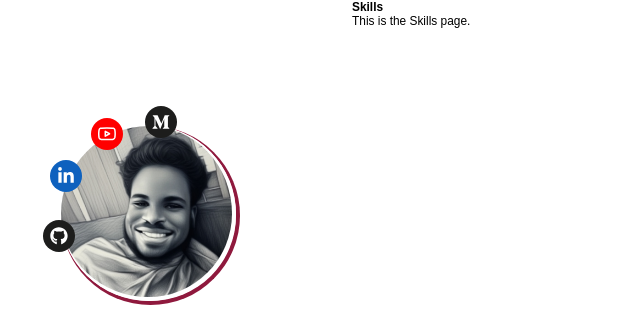
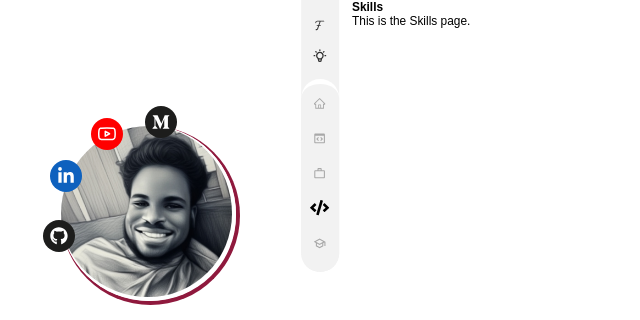
Before and after one commit to beetheprogrammer/portfolio-site, a Next.js app: page /skills in a window 1280 px wide. Shown: the top 320 px of the page, without its empty margins (0-640 px from the left). Built offline with nearby package versions, Linux system fonts and the light colour scheme; a web font is replaced by a local one.

Commit message:
Navigation Menu Section

```diff
--- a/src/components/AboutMe/AboutMe.tsx
+++ b/src/components/AboutMe/AboutMe.tsx
@@ -10,12 +10,14 @@ import { HiOutlineMail } from "react-icons/hi";
 import { FiPhoneForwarded } from "react-icons/fi";
 import Image from "next/image";
 import { SOCIAL_LINKS } from "./aboutMe.utils";
+import NavigationMenu from "../NavigationMenu/NavigationMenu";
 
 const AboutMe = () => {
 	const { languageTexts, theme } = useContext(AppContext)!;
 
 	return (
 		<AboutMeContainer>
+			<NavigationMenu/>
 			<div>
 				<ProfilePicture>
 					{SOCIAL_LINKS.map(({ href, icon, backgroundColor }, index) => (
--- /dev/null
+++ b/src/components/NavigationMenu/NavigationMenu.styles.tsx
@@ -0,0 +1,84 @@
+import Link from "next/link";
+import styled from "styled-components";
+
+export const NavigationMenuContainer = styled.div`
+	display: flex;
+	flex-direction: column;
+	align-items: center;
+	gap: 1vw;
+	position: absolute;
+	right: 0;
+	top: 0;
+	background-color: ${(props) => props.theme.gray_1};
+	border-radius: 0 0 50vw 50vw;
+	padding-top: 1.5vw;
+	width: 3vw;
+	z-index: 30 !important;
+  transform: translateX(50%);
+
+	.tooltip {
+		position: absolute;
+		left: 1vw;
+		top: -0.3vw;
+		display: none;
+		padding: 0.5vw 1vw;
+		background-color: ${(props) => props.theme.black};
+		color: ${(props) => props.theme.white};
+    font-size: .6vw;
+    white-space: nowrap;
+    border-radius: 50vw;
+	}
+`;
+
+export const NavigationMenuAction = styled.button`
+  background-color: transparent;
+  opacity: .8;
+  transition: transform .2s ease;
+
+  &:hover{
+    cursor: pointer;
+    opacity: 1;
+    transform: scale(1.2);
+
+    .tooltip{
+      position: absolute;
+      display:flex;
+      font-size: .6vw;
+    }
+  }
+`
+
+export const NavigationMenusBox = styled.div`
+	display: flex;
+	flex-direction: column;
+	align-items: center;
+	gap: 1.5vw;
+	border-top: 5px solid ${(props) => props.theme.background};
+	background-color: ${(props) => props.theme.gray_1};
+  width: 100%;
+  padding: 1vw 0 1.5vw 0;
+  border-radius: 50vw;
+`;
+
+export const NavigationMenuItem = styled(Link)`
+	color: ${(props) => props.theme.black};
+	opacity: 0.3;
+	transition: transform 0.3s ease;
+	position: relative;
+
+	&:hover {
+		cursor: pointer;
+		opacity: 1;
+		transform: scale(1.2);
+
+		.tooltip {
+			display: flex;
+			font-size: 0.6vw;
+		}
+	}
+
+	&.active {
+    opacity: 1;
+    transform: scale(1.5);
+	}
+`;
--- /dev/null
+++ b/src/components/NavigationMenu/NavigationMenu.tsx
@@ -0,0 +1,59 @@
+import React, { useContext } from "react";
+import {
+	NavigationMenuAction,
+	NavigationMenuContainer,
+	NavigationMenuItem,
+	NavigationMenusBox,
+} from "./NavigationMenu.styles";
+import { AppContext } from "../AppWrapper/AppWrapper";
+import { RxFontFamily } from "react-icons/rx";
+import { RiEnglishInput } from "react-icons/ri";
+import { TbBulb, TbBulbOff } from "react-icons/tb";
+import { NavigationMenus } from "./NavigationMenu.utils";
+import { usePathname } from "next/navigation";
+
+const NavigationMenu = () => {
+	const { currentLanguage, theme, toggleLanguage, themeType, toggleTheme } =
+		useContext(AppContext)!;
+	const pathname = usePathname();
+
+	const languageIcon =
+		currentLanguage === "en" ? (
+			<RxFontFamily color={theme.textColor} size={"1vw"} />
+		) : (
+			<RiEnglishInput color={theme.textColor} size={"1vw"} />
+		);
+
+	const themeIcon =
+		themeType === "light" ? (
+			<TbBulb color={theme.textColor} size={"1.2vw"} />
+		) : (
+			<TbBulbOff color={theme.textColor} size={"1.2vw"} />
+		);
+	return (
+		<NavigationMenuContainer>
+			<NavigationMenuAction onClick={() => toggleLanguage()}>
+				{languageIcon}
+				<p className="tooltip">Change language</p>
+			</NavigationMenuAction>
+			<NavigationMenuAction onClick={() => toggleTheme()}>
+				{themeIcon}
+				<p className="tooltip">Change theme</p>
+			</NavigationMenuAction>
+			<NavigationMenusBox>
+				{NavigationMenus(theme).map(({ href, icon, title }, index) => (
+					<NavigationMenuItem
+						className={pathname === href ? "active" : ""}
+						href={href}
+						key={index}
+					>
+						{icon}
+						{pathname !== href && <p className="tooltip">{title}</p>}
+					</NavigationMenuItem>
+				))}
+			</NavigationMenusBox>
+		</NavigationMenuContainer>
+	);
+};
+
+export default NavigationMenu;
--- /dev/null
+++ b/src/components/NavigationMenu/NavigationMenu.utils.tsx
@@ -0,0 +1,35 @@
+import { AiOutlineHome } from "react-icons/ai";
+import { BiCodeBlock } from "react-icons/bi";
+import { FaCode } from "react-icons/fa";
+import { MdOutlineSchool, MdOutlineWorkOutline } from "react-icons/md";
+import { DefaultTheme } from "styled-components";
+
+export const NavigationMenus = (theme: DefaultTheme) => {
+	return [
+		{
+			title: "Home",
+			icon: <AiOutlineHome color={theme.textColor} size={"1vw"} />,
+			href: "/",
+		},
+		{
+			title: "Projects",
+			icon: <BiCodeBlock color={theme.textColor} size={"1vw"} />,
+			href: "/projects",
+		},
+		{
+			title: "Work history",
+			icon: <MdOutlineWorkOutline color={theme.textColor} size={"1vw"} />,
+			href: "/work-history",
+		},
+		{
+			title: "Skills",
+			icon: <FaCode color={theme.textColor} size={"1vw"} />,
+			href: "/skills",
+		},
+		{
+			title: "Education",
+			icon: <MdOutlineSchool color={theme.textColor} size={"1vw"} />,
+			href: "/education",
+		},
+	];
+};
```
